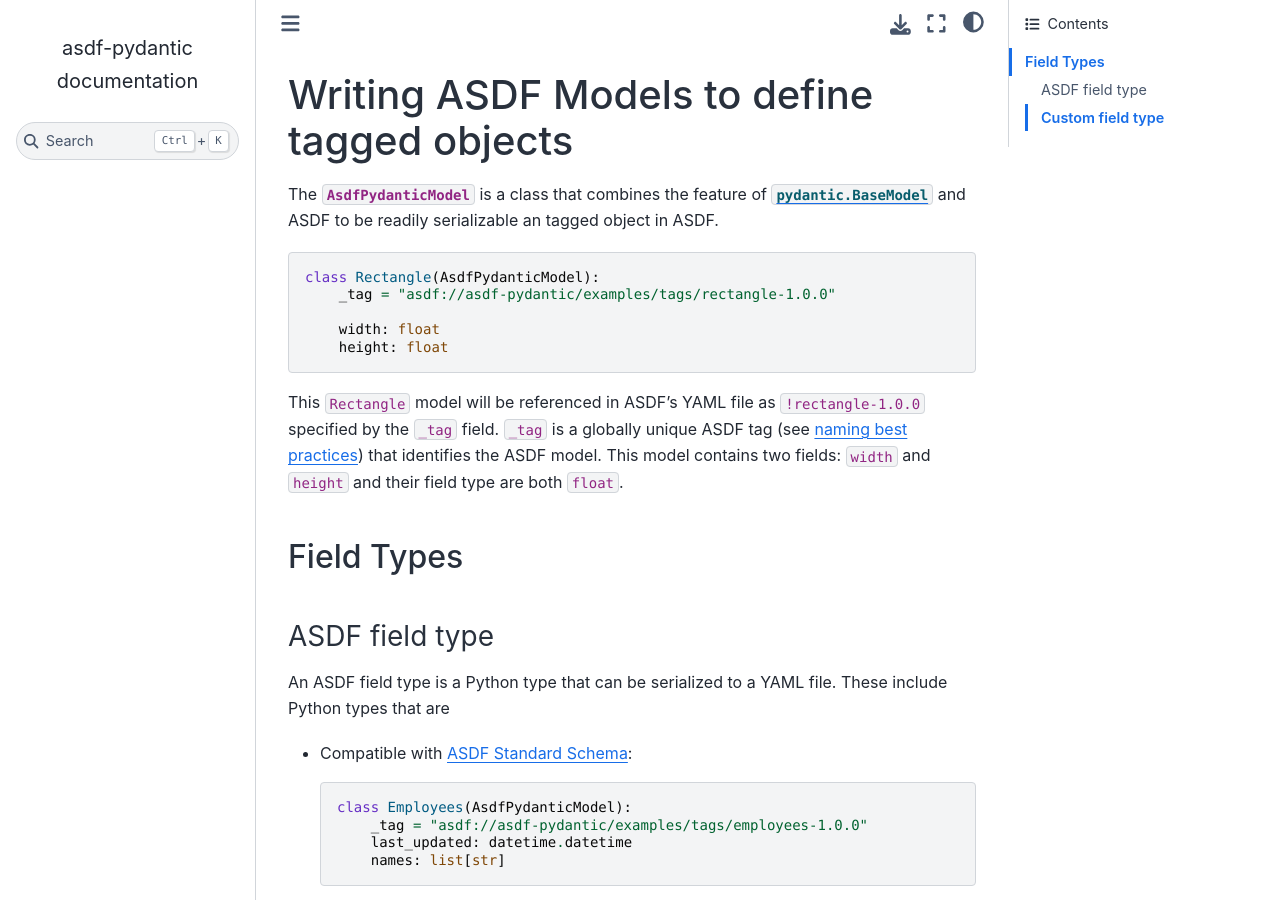
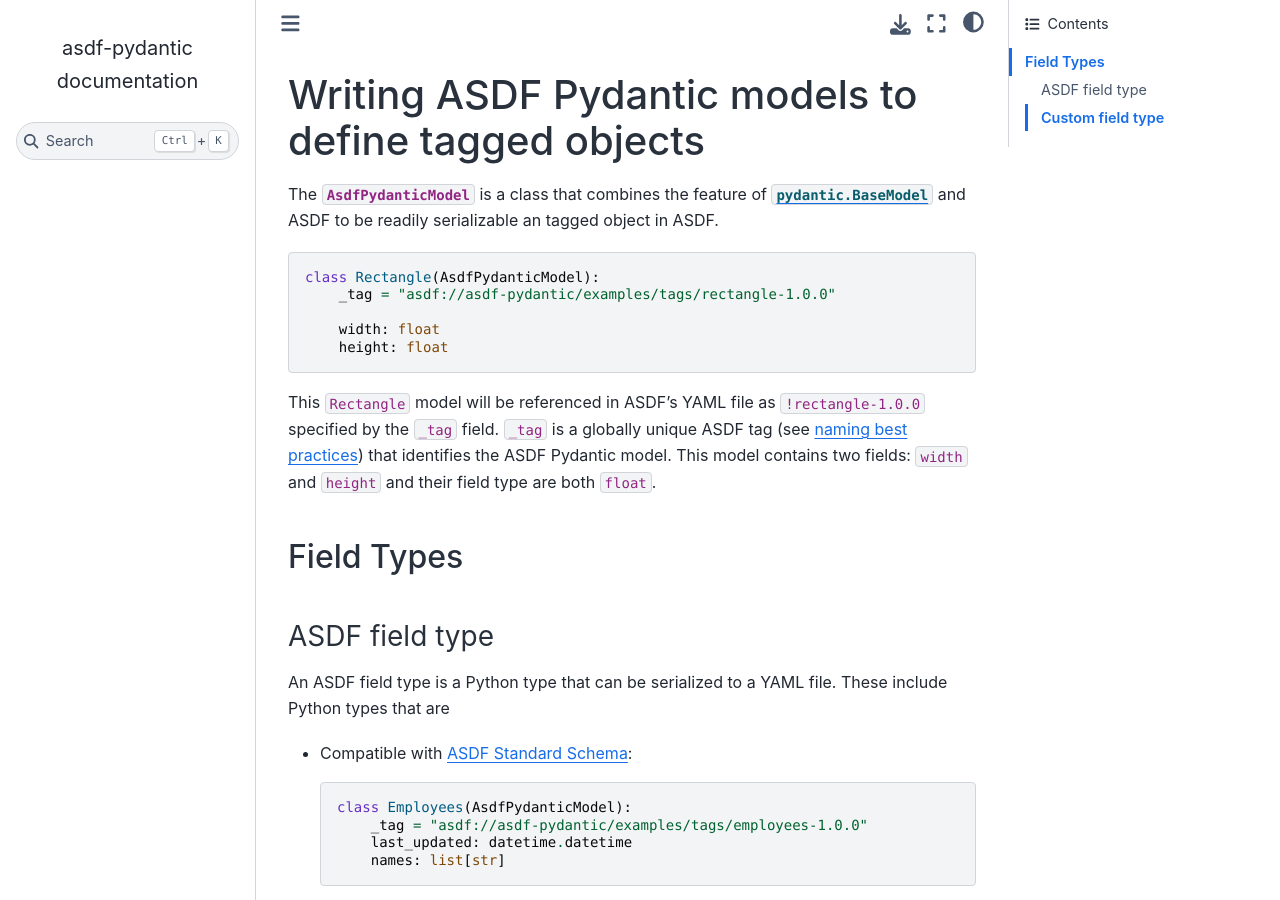
Before and after one commit to ketozhang/asdf-pydantic, a Sphinx documentation site: the page built from docs/model.md, in a window 1280 px wide and 900 px high. Built offline with Sphinx 7.4.7 and the Sphinx Book theme 1.1.4, drawn with Linux system fonts in a browser that asks for light colours.

Commit message:
docs: "ASDF Model" should be stylized as "ASDF Pydantic model"

````diff
--- a/docs/model.md
+++ b/docs/model.md
@@ -1,6 +1,6 @@
 ```{currentmodule} asdf_pydantic
 ```
-# Writing ASDF Models to define tagged objects
+# Writing ASDF Pydantic models to define tagged objects
 
 The {py:class}`AsdfPydanticModel` is a class that combines the feature of
 [`pydantic.BaseModel`](https://docs.pydantic.dev/usage/models/) and ASDF
@@ -17,7 +17,7 @@ class Rectangle(AsdfPydanticModel):
 This `Rectangle` model will be referenced in ASDF's YAML file as `!rectangle-1.0.0`
 specified by the `_tag` field. `_tag` is a globally unique ASDF tag (see [naming best
 practices](https://asdf.readthedocs.io/en/stable/asdf/extending/uris.html#tags))
-that identifies the ASDF model. This model contains two fields: `width` and
+that identifies the ASDF Pydantic model. This model contains two fields: `width` and
 `height` and their field type are both `float`.
 
 ## Field Types
````
